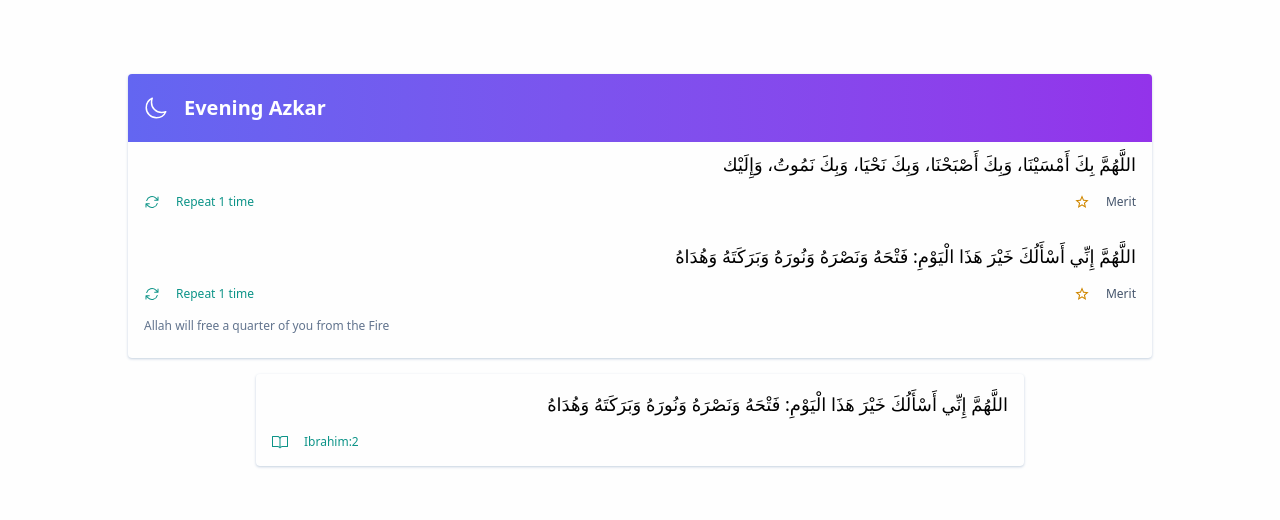
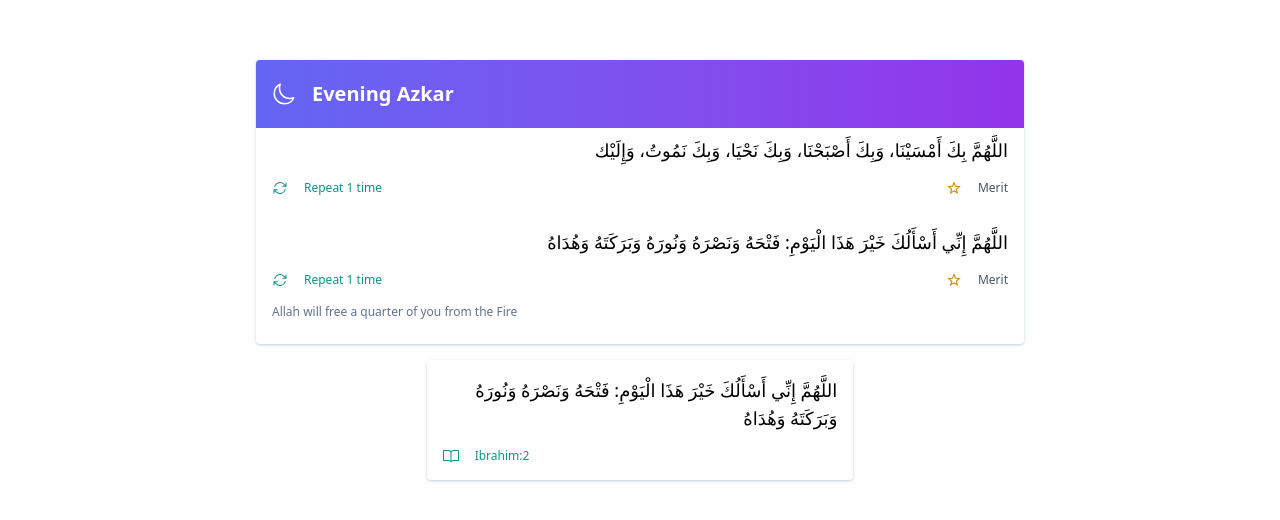
Before and after one commit to SHEFOO10/Azkar, a React (Vite) app: page / in a window 1280 px wide. Shown: the part 122-642 px from the top of the page. Built offline with nearby package versions, Linux system fonts and the light colour scheme.

Commit message:
Edited Azkar container & Regular Verse in large screen

```diff
--- a/src/components/styles/verse.css
+++ b/src/components/styles/verse.css
@@ -5,7 +5,7 @@
 
   /* Verse Container */
   .verse-section {
-    @apply w-5/6 sm:w-3/5 flex flex-col gap-4 mb-2 sm:mb-4 shadow-sm shadow-slate-300 rounded-sm py-4 px-4
+    @apply w-5/6 sm:w-3/5 lg:w-2/6 flex flex-col gap-4 mb-2 sm:mb-4 shadow-sm shadow-slate-300 rounded-sm py-4 px-4
   }
 
   .verse-text {
@@ -30,7 +30,7 @@
 
   /* Azkar Container */
   .azkar-container {
-    @apply rounded-sm w-5/6 sm:w-3/5 md:w-4/5 overflow-hidden shadow-sm shadow-slate-300
+    @apply rounded-sm w-5/6 sm:w-3/5 md:w-4/5 lg:w-3/5 overflow-hidden shadow-sm shadow-slate-300
   }
 
   /* Azkar Container Header */
```
